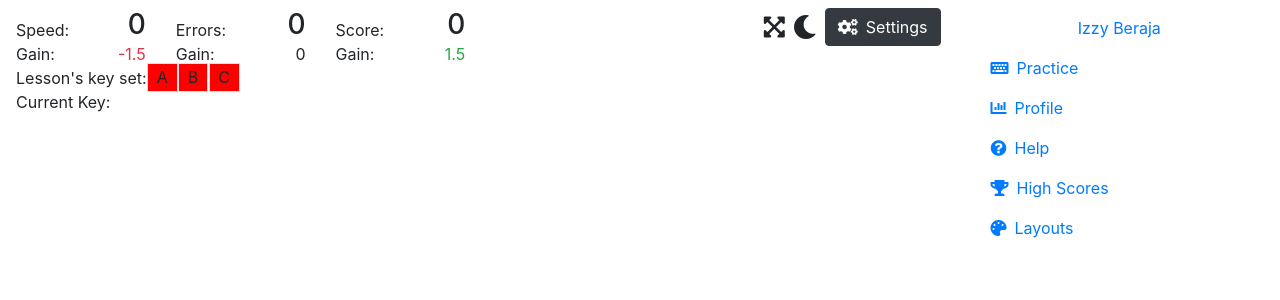
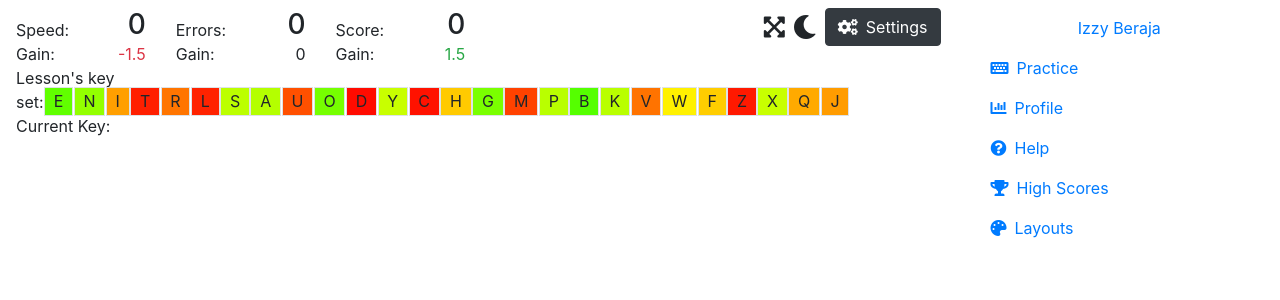
Before and after one commit to IzzyBeraja/Time-Manager-FrontEnd, a React (Create React App) app: page / in a window 1280 px wide. Shown: the top 300 px of the page. Built offline with nearby package versions, Linux system fonts and the light colour scheme.

Commit message:
Created first keyboard layout ⌨

```diff
--- a/src/components/TypeTest.tsx
+++ b/src/components/TypeTest.tsx
@@ -1,4 +1,5 @@
 import React, { useState } from "react";
+import { getKeySet } from "../keysets/colemak";
 import Lesson from "./Lesson";
 import Settings from "./Settings";
 import Test from "./Test";
@@ -25,11 +26,7 @@ const TypeTest: React.FC = () => {
     setScore(score + 100);
   };
 
-  const keySet = [
-    { letter: "A", rating: speed },
-    { letter: "B", rating: errors },
-    { letter: "C", rating: 0 },
-  ];
+  const keySet = getKeySet();
 
   return (
     <div>
@@ -52,7 +49,7 @@ const TypeTest: React.FC = () => {
           />
         </div>
       </div>
-      <Lesson keySet={keySet} />
+      <Lesson keySet={keySet} currentKey={"No Key"} />
       <Test />
       <TestVisual />
     </div>
--- /dev/null
+++ b/src/keysets/colemak.ts
@@ -0,0 +1,34 @@
+const keySet: string[] = [
+  "E",
+  "N",
+  "I",
+  "T",
+  "R",
+  "L",
+  "S",
+  "A",
+  "U",
+  "O",
+  "D",
+  "Y",
+  "C",
+  "H",
+  "G",
+  "M",
+  "P",
+  "B",
+  "K",
+  "V",
+  "W",
+  "F",
+  "Z",
+  "X",
+  "Q",
+  "J",
+];
+
+export function getKeySet() {
+  return keySet.map(key => {
+    return { letter: key, rating: Math.random() * 101 };
+  });
+}
```
